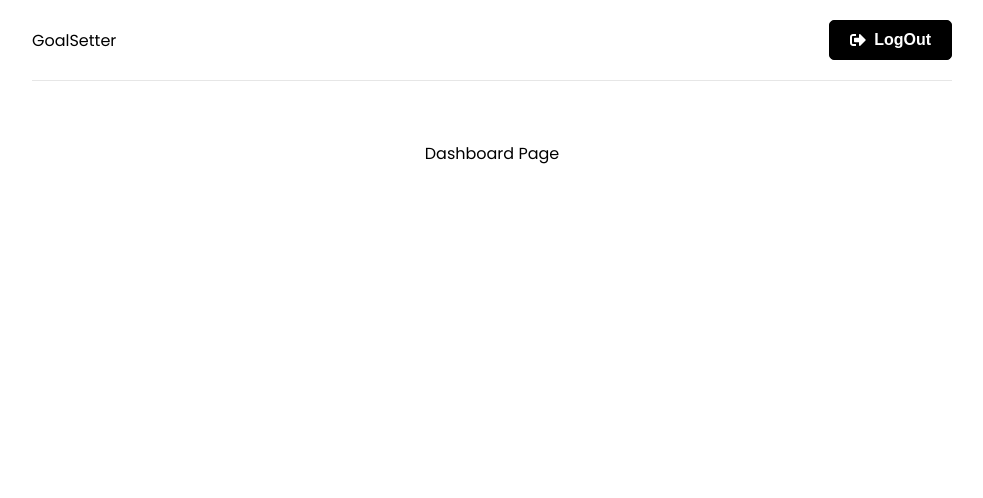
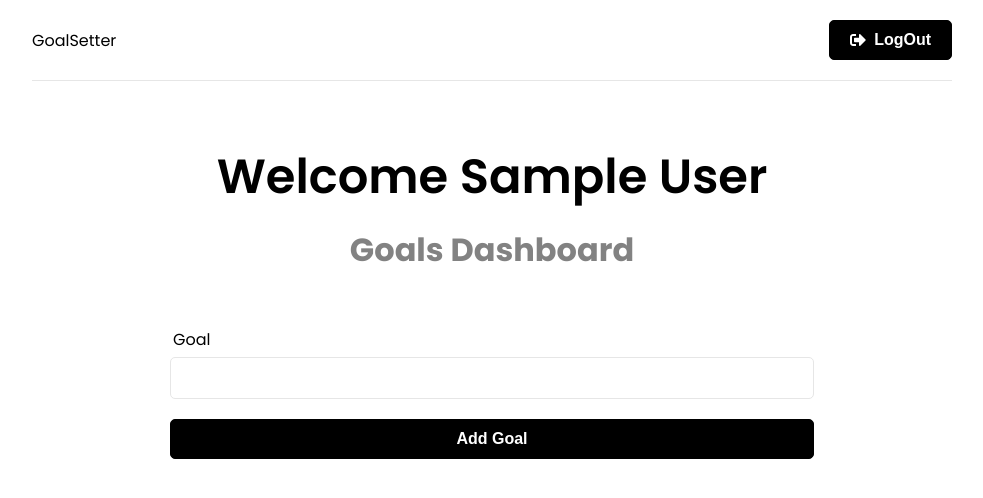
Before and after one commit to MustaphaBousilDev/node-js-mern-stack, a React (Create React App) app in the folder frontend/: page / in a window 1280 px wide. Shown: the top 498 px of the page, without its empty margins (148-1131 px from the left). Built offline with nearby package versions, Linux system fonts and the light colour scheme; sample sign-in values are in the browser's storage.

Commit message:
add goals

```diff
--- a/frontend/src/app/store.js
+++ b/frontend/src/app/store.js
@@ -1,8 +1,9 @@
 import { configureStore } from '@reduxjs/toolkit';
 import authReducer from '../features/auth/authSlice';
-
+import goalReducer from '../features/goals/goalSlice'
 export const store = configureStore({
   reducer: {
-     auth:authReducer
+     auth:authReducer,
+     goals:goalReducer
   },
 });
--- /dev/null
+++ b/frontend/src/components/GoalForm.jsx
@@ -0,0 +1,29 @@
+import React,{useState} from 'react'
+import {useDispatch} from 'react-redux'
+import {createGoal} from '../features/goals/goalSlice'
+const GoalForm = () => {
+  const [text,setText]=useState('')
+  const dispatch=useDispatch()
+  const onSubmit=e=>{
+    e.preventDefault()
+    dispatch(createGoal({text}))
+    setText('')
+  }
+  return (
+    <section className='form'>
+        <form onSubmit={onSubmit}>
+            <div className='form-group'>
+                <label htmlFor='text'>Goal</label>
+                <input type='text' name='text' id='text' value={text}
+                    onChange={(e)=>setText(e.target.value)}
+                />
+            </div>
+            <div className='form-group'>
+                <button className='btn btn-block' type='submit'>Add Goal</button>
+            </div>
+        </form>
+    </section>
+  )
+}
+
+export default GoalForm
--- a/frontend/src/features/auth/authSlice.js
+++ b/frontend/src/features/auth/authSlice.js
@@ -15,7 +15,7 @@
 //Register user
 export const register=createAsyncThunk('auth/register',async (user,thunkAPI)=>{
     try{
-        return await authService.register(user)
+        return await authService.register(user)//user dyal parametre async
     }catch(error){
         const message=
         (error.response &&
--- /dev/null
+++ b/frontend/src/features/goals/goalService.js
@@ -0,0 +1,18 @@
+import axios from 'axios'
+const API_URL='/api/goals/'
+//Create new goal
+const createGoal=async (goalData,token)=>{
+    const config={
+        headers:{
+            Authorization:`Bearer ${token}`
+        }
+    }
+    const response=await axios.post(API_URL,goalData,config)
+    return response.data
+}
+
+const goalService={
+    createGoal
+}
+
+export default goalService
--- /dev/null
+++ b/frontend/src/features/goals/goalSlice.js
@@ -0,0 +1,60 @@
+import {createSlice,createAsyncThunk} from '@reduxjs/toolkit'
+import goalService from './goalService'
+
+const initialState={
+    goals:[],
+    isError:false,
+    isSuccess:false ,
+    isLoading:false ,
+    message:''
+}
+
+
+
+//Create new Goal
+export const createGoal=createAsyncThunk('goals/create',async (goalData,thunkAPI)=>{
+    try{
+        const token=thunkAPI.getState().auth.user.token
+        return await goalService.createGoal(goalData,token)
+    }catch(error){
+        const message=
+        (error.response && error.response.data && error.response.data.message)
+        || error.message || error.toString()
+        return thunkAPI.rejectWithValue(message)
+    }
+})
+
+
+
+
+
+
+
+
+//managin goals add fetch ...
+export const goalSlice=createSlice({
+    name:'goal',
+    initialState,
+    reducers:{
+        reset:(state)=>initialState
+    },
+    extraReducers:(builder)=>{
+        builder
+            .addCase(createGoal.pending,(state)=>{
+                state.isLoading=true
+            })
+            .addCase(createGoal.fulfilled,(state,action)=>{
+                state.isLoading=false
+                state.isSuccess=true
+                state.goals.push(action.payload)
+            })
+            .addCase(createGoal.rejected,(state,action)=>{
+                state.isLoading=false
+                state.isError=true
+                state.message=action.payload
+            })
+    }
+})
+
+export const {reset}=goalSlice.actions
+export default goalSlice.reducer
--- a/frontend/src/pages/Dashboard.jsx
+++ b/frontend/src/pages/Dashboard.jsx
@@ -2,6 +2,7 @@
 import { useEffect } from 'react'
 import { useNavigate } from 'react-router-dom'
 import { useSelector } from 'react-redux'
+import GoalForm from '../components/GoalForm'
 const Dashboard = () => {
   const navigate=useNavigate()
   const {user}=useSelector((state)=>state.auth)
@@ -11,9 +12,13 @@
     }
   },[user,navigate])
   return (
-    <div>
-      Dashboard Page
-    </div>
+    <>
+      <section className='heading'>
+        <h1>Welcome {user && user.name}</h1>
+        <p>Goals Dashboard</p>
+      </section>
+      <GoalForm/>
+    </>
   )
 }
 
```
